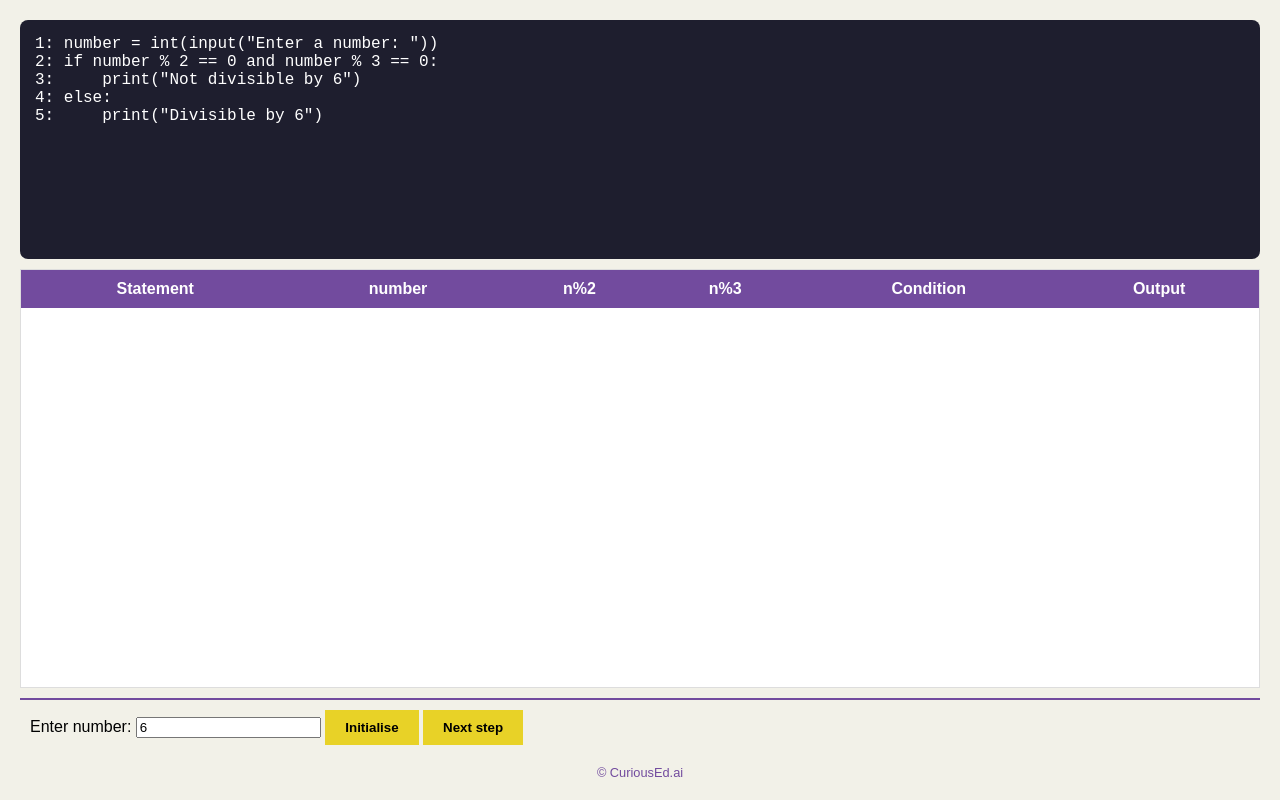
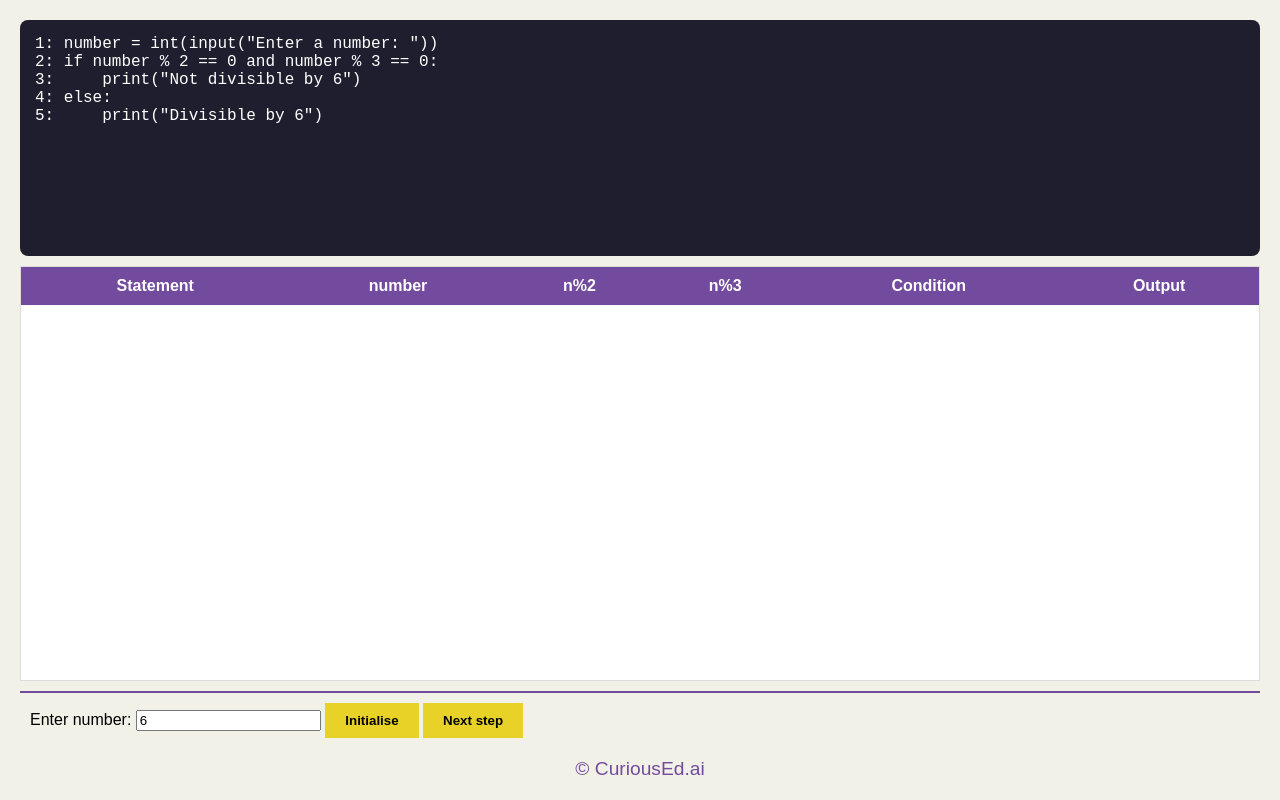
Before and after one commit to mangaladilip/Grade-11-dry-run-1, a plain HTML site: page index.html in a window 1280 px wide. Drawn offline with Linux system fonts and the light colour scheme.

Commit message:
Update index.html

```diff
--- a/index.html
+++ b/index.html
@@ -45,7 +45,7 @@
     <p>The logic is correct, but the print statements are swapped. The `if` branch should print "Divisible by 6".</p>
 </div>
 
-<div style="text-align: center; font-size: 0.8em; color: #724b9e; margin-top: 10px;">© CuriousEd.ai</div>
+<div style="text-align: center; font-size: 1.2em; color: #724b9e; margin-top: 10px;">© CuriousEd.ai</div>
 
 <script>
     let currentStep = 0;
```
